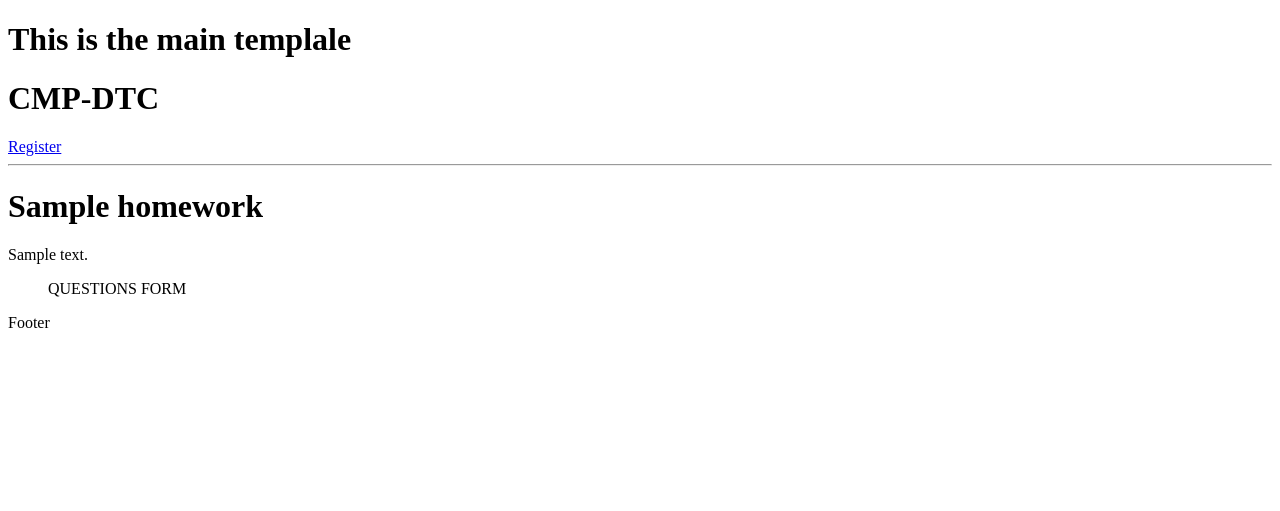
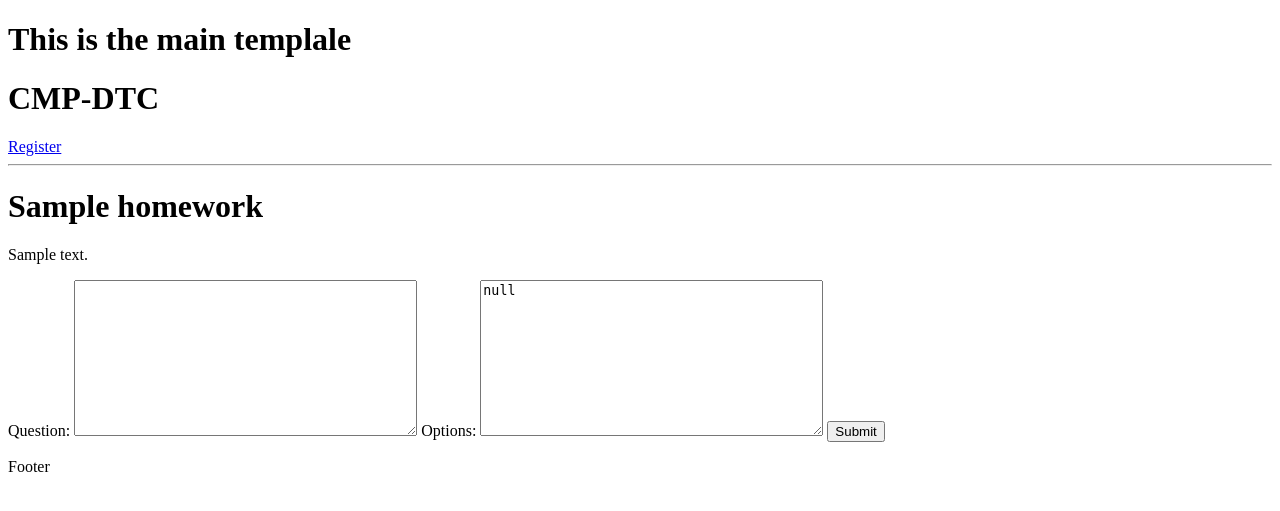
Before and after one commit to DataTalksClub/course-management-platform-old, a Django app: page /homework/1 in a window 1280 px wide. Shown: the top 511 px of the page. Run offline with Django 4.2, Linux system fonts and the light colour scheme; tables that the repository leaves empty hold one stand-in row (values such as "Sample post").

Commit message:
form added, but not working correctly

```diff
--- /dev/null
+++ b/cmp/course_app/forms.py
@@ -0,0 +1,7 @@
+from django.forms import ModelForm
+from .models import Question
+
+class QuestionForm(ModelForm):
+    class Meta:
+        model = Question
+        fields = ['question','options']
--- a/cmp/course_app/templates/course_app/homework.html
+++ b/cmp/course_app/templates/course_app/homework.html
@@ -3,7 +3,11 @@
 {% block content %}
 <h1> {{homework.title}}</h1>
 <p>{{homework.description}}</p>
-<ul>
-    QUESTIONS FORM
-</ul>
+
+<form method="POST">
+    {% csrf_token %}
+    {{ form }}
+    <input type="submit">
+</form>
+
 {% endblock content %}
--- a/cmp/course_app/urls.py
+++ b/cmp/course_app/urls.py
@@ -5,5 +5,5 @@
     path('', views.courses , name='courses'),
     path('course/<str:pk>', views.course, name='course'),
     path('homework/<str:pk>', views.homework, name='homework'),
-    path('submit-homework/', views.submitHomework, name='submit-homework')
+    # path('submit-homework/', views.submitHomework, name='submit-homework')
 ]
--- a/cmp/course_app/views.py
+++ b/cmp/course_app/views.py
@@ -1,6 +1,9 @@
+from email.utils import format_datetime
 from django.shortcuts import render
 from django.http import HttpResponse
+
 from .models import Course, Homework
+from .forms import QuestionForm
 
 
 def courses(request):
@@ -15,9 +18,10 @@
 
 def homework(request, pk):
     homework = Homework.objects.get(id=pk)
-    context = {'homework': homework}
+    form = QuestionForm()
+    context = {'homework': homework, 'form':form}
     return render(request, 'course_app/homework.html', context)
 
-def submitHomework(request):
-    context = {}
-    return render(request, 'course_app/hw_form.html', context)
+# def submitHomework(request):
+#     context = {}
+#     return render(request, 'course_app/hw_form.html', context)
```
